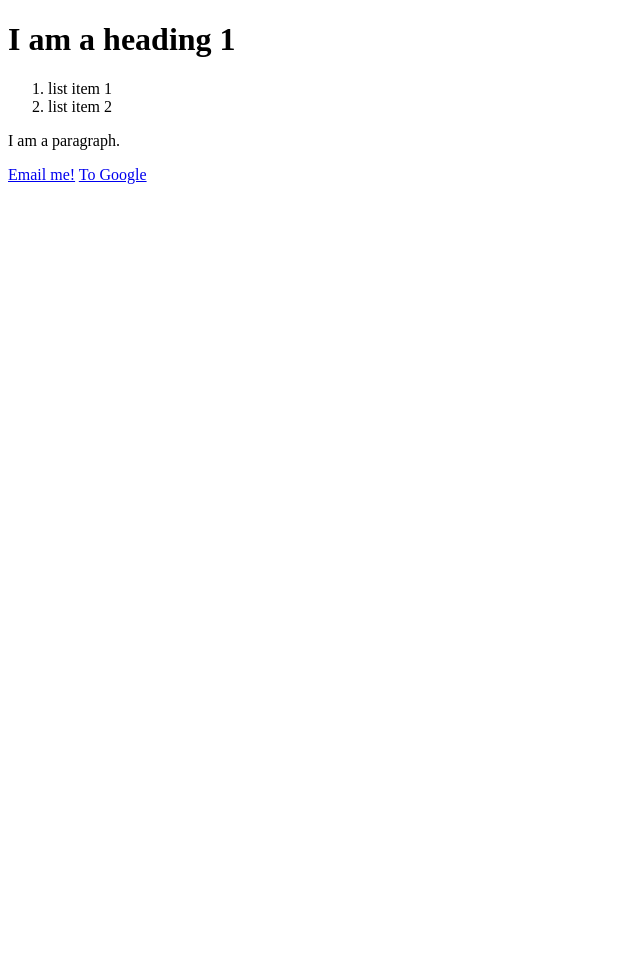
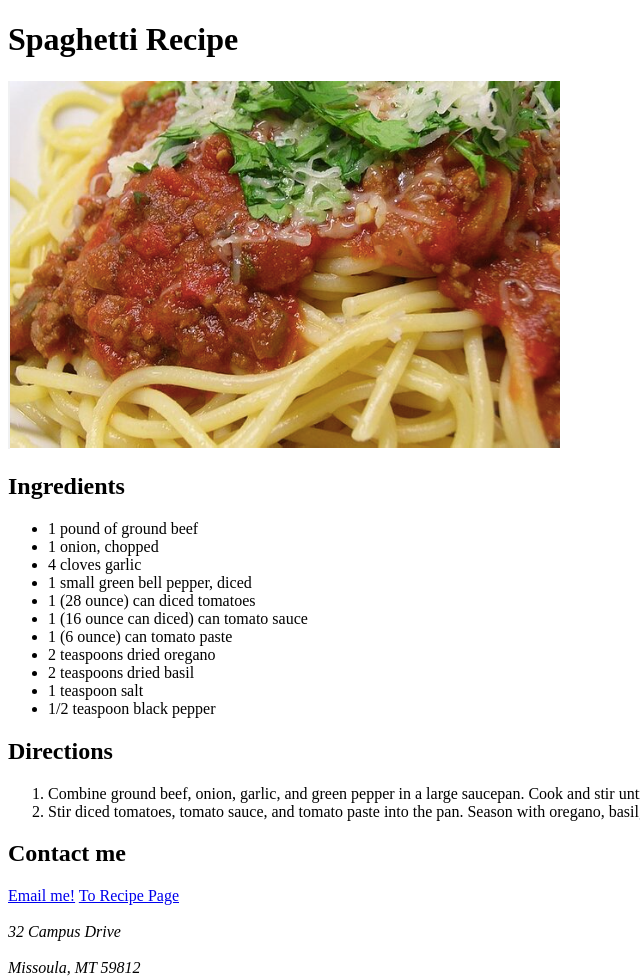
Before and after one commit to Alexthurner15/web-dev-homework, a plain HTML site: page Assignment-05/index.html in a window 1280 px wide. Shown: the whole page, without its empty margins (0-640 px from the left). Before the commit the page ends 800 px from the top, so only its background shows below. Drawn offline with Linux system fonts and the light colour scheme.

Commit message:
Updated Changes for Assignment 05

```diff
--- a/Assignment-05/index.html
+++ b/Assignment-05/index.html
@@ -13,19 +13,48 @@
   </head>
 
   <body>
-    <h1>I am a heading 1</h1>
+    <h1>Spaghetti Recipe</h1>
+  </body>
+
+  <img src="./images/recipe-photo.jpg" />
+
+  <body>
+    <h2>Ingredients</h2>
+    <ul>
+      <li>1 pound of ground beef</li>
+      <li>1 onion, chopped</li>
+      <li>4 cloves garlic</li>
+      <li>1 small green bell pepper, diced</li>
+      <li>1 (28 ounce) can diced tomatoes</li>
+      <li>1 (16 ounce can diced) can tomato sauce</li>
+      <li>1 (6 ounce) can tomato paste</li>
+      <li>2 teaspoons dried oregano</li>
+      <li>2 teaspoons dried basil</li>
+      <li>1 teaspoon salt</li>
+      <li>1/2 teaspoon black pepper</li>
+    </ul>
+  </body>
+
+  <body>
+    <h2>Directions</h2>
     <ol>
-      <li>list item 1</li>
-      <li>list item 2</li>
+      <li>Combine ground beef, onion, garlic, and green pepper in a large saucepan. Cook and stir until meat is brown and vegetables are tender. Drain grease.</li>
+      <li>Stir diced tomatoes, tomato sauce, and tomato paste into the pan. Season with oregano, basil, salt, and pepper. Simmer spaghetti sauce for 1 hour, stirring occasionally.</li>
     </ol>
+  </body>
 
-    <p>I am a paragraph.</p>
+  <body>
+    <h2>Contact me</h2>
 
-<!-- I am a comment! Don't forget "mailto:" when writing e-mail links -->
-    <a
-    href="mailto:Alexander.thurner@umontana.edu">Email me!</a>
+    <a href="mailto:Alexander.thurner@umontana.edu">Email me!</a>
+    <a href="https://www.allrecipes.com/recipe/158140/spaghetti-sauce-with-ground-beef/">To Recipe Page</a>
+    <body>
+    <address>
+    <br>32 Campus Drive</br>
+    <br>Missoula, MT 59812</br>
+    </address>
+    </body>
 
-
-    <a href="https://google.com">To Google</a>
+    <!-- I am a comment! Don't forget "mailto:" when writing e-mail links -->
   </body>
 </html>
```
Also changed, not shown: Assignment-05/images/recipe-photo.jpg (added), 2 other files.
